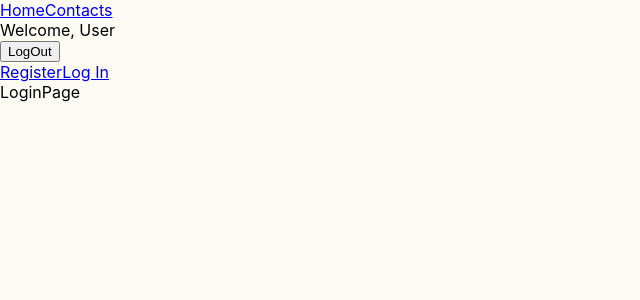
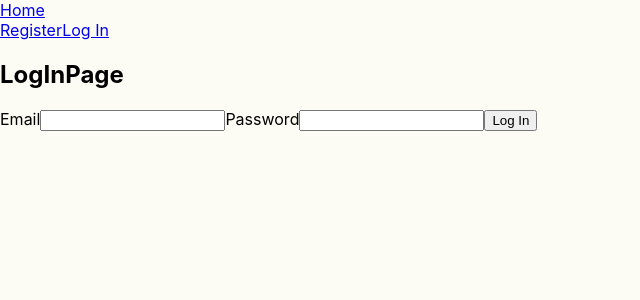
Before and after one commit to YuraBuchak/goit-react-hw-08-phonebook, a React (Create React App) app: page /goit-react-hw-08-phonebook/login in a window 1280 px wide. Shown: the top 300 px of the page, without its empty margins (0-640 px from the left). Built offline with nearby package versions, Linux system fonts and the light colour scheme.

Commit message:
logIn, logOut

```diff
--- a/src/api/api.js
+++ b/src/api/api.js
@@ -16,6 +16,18 @@ export const registerUser = async credentials => {
   return data;
 };
 
+export const loginUser = async credentials => {
+  const { data } = await axios.post('/users/login', credentials);
+  setAuthHeader(data.token);
+  return data;
+};
+
+export const logoutUser = async () => {
+  const { data } = await axios.post('/users/logout');
+  clearAuthHeader();
+  return data;
+};
+
 export const fetchContacts = async () => {
   const { data } = await axios.get('/contacts');
   return data;
--- a/src/components/FormLogin/FormLogin.jsx
+++ b/src/components/FormLogin/FormLogin.jsx
@@ -0,0 +1,31 @@
+import { useDispatch } from 'react-redux';
+import { logInThunk } from 'redux/thunk/authThunk';
+
+export const FormLogin = () => {
+  const dispatch = useDispatch();
+
+  const handleSubmitLogin = event => {
+    event.preventDefault();
+    const form = event.currentTarget;
+    dispatch(
+      logInThunk({
+        email: form.elements.email.value,
+        password: form.elements.password.value,
+      })
+    );
+  };
+
+  return (
+    <form onSubmit={handleSubmitLogin} autoComplete="on">
+      <label>
+        Email
+        <input type="email" name="email" />
+      </label>
+      <label>
+        Password
+        <input type="password" name="password" />
+      </label>
+      <button type="submit">Log In</button>
+    </form>
+  );
+};
--- a/src/components/FormRegister/FormRegister.jsx
+++ b/src/components/FormRegister/FormRegister.jsx
@@ -7,11 +7,6 @@ export const FormRegister = () => {
   const handleSubmitRegister = event => {
     event.preventDefault();
     const form = event.currentTarget;
-    // console.log({
-    //   name: form.elements.name.value,
-    //   email: form.elements.email.value,
-    //   password: form.elements.password.value,
-    // });
 
     dispatch(
       registerThunk({
--- a/src/components/Header/Header.jsx
+++ b/src/components/Header/Header.jsx
@@ -1,13 +1,15 @@
 import { AuthNav } from 'components/AuthNav/AuthNav';
 import { Navigation } from 'components/Navigation/Navigation';
 import { UserMenu } from 'components/UserMenu/UserMenu';
+import { useSelector } from 'react-redux';
+import { selectIsLoggedIn } from 'redux/selectors';
 
 export const Header = () => {
+  const isLoggedin = useSelector(selectIsLoggedIn);
   return (
     <>
       <Navigation />
-      <UserMenu />
-      <AuthNav />
+      {isLoggedin ? <UserMenu /> : <AuthNav />}
     </>
   );
 };
--- a/src/components/Navigation/Navigation.jsx
+++ b/src/components/Navigation/Navigation.jsx
@@ -1,10 +1,13 @@
+import { useSelector } from 'react-redux';
 import { NavLink } from 'react-router-dom';
+import { selectIsLoading } from 'redux/selectors';
 
 export const Navigation = () => {
+  const isLoggedin = useSelector(selectIsLoading);
   return (
     <nav>
       <NavLink to="/">Home</NavLink>
-      <NavLink to="/contacts">Contacts</NavLink>
+      {isLoggedin && <NavLink to="/contacts">Contacts</NavLink>}
     </nav>
   );
 };
--- a/src/components/UserMenu/UserMenu.jsx
+++ b/src/components/UserMenu/UserMenu.jsx
@@ -1,8 +1,16 @@
+import { useDispatch, useSelector } from 'react-redux';
+import { selectUser } from 'redux/selectors';
+import { logOutThunk } from 'redux/thunk/authThunk';
+
 export const UserMenu = () => {
+  const dispatch = useDispatch();
+  const user = useSelector(selectUser);
   return (
     <div>
-      <div> Welcome, User </div>
-      <button type="button">LogOut</button>
+      <div> Welcome, {user.name} </div>
+      <button type="button" onClick={() => dispatch(logOutThunk())}>
+        LogOut
+      </button>
     </div>
   );
 };
--- a/src/pages/LoginPage.jsx
+++ b/src/pages/LoginPage.jsx
@@ -1,3 +1,10 @@
+import { FormLogin } from 'components/FormLogin/FormLogin';
+
 export const LoginPage = () => {
-  return <div>LoginPage</div>;
+  return (
+    <div>
+      <h2>LogInPage</h2>
+      <FormLogin />
+    </div>
+  );
 };
--- a/src/redux/authorization/authSlice.js
+++ b/src/redux/authorization/authSlice.js
@@ -1,4 +1,4 @@
-import { registerThunk } from 'redux/thunk/authThunk';
+import { logInThunk, logOutThunk, registerThunk } from 'redux/thunk/authThunk';
 
 const { createSlice } = require('@reduxjs/toolkit');
 
@@ -9,17 +9,36 @@ export const initialState = {
   isRefreshing: false,
 };
 
+export const handleFulfilledRegistration = (state, { payload }) => {
+  state.user = payload.user;
+  state.token = payload.token;
+  state.isLoggedIn = true;
+};
+
+export const handleFulfilledLogin = (state, { payload }) => {
+  state.user = payload.user;
+  state.token = payload.token;
+  state.isLoggedIn = true;
+};
+
+export const handleFulfilledLogout = state => {
+  state.user = { name: null, email: null };
+  state.token = null;
+  state.isLoggedIn = false;
+};
+
 export const authSlice = createSlice({
   name: 'auth',
   initialState,
   extraReducers: builder =>
     builder
-      .addCase(registerThunk.fulfilled, (state, { payload }) => {
-        state.user = payload.user;
-        state.token = payload.token;
-        state.isLoggedIn = true;
-      })
-      .addCase(registerThunk.rejected, (state, action) => state),
+      .addCase(registerThunk.fulfilled, handleFulfilledRegistration)
+      .addCase(logInThunk.fulfilled, handleFulfilledLogin)
+      .addCase(logOutThunk.fulfilled, handleFulfilledLogout)
+      .addMatcher(
+        action => action.type.endsWith('/rejected'),
+        (state, action) => state
+      ),
 });
 
 export const authReducer = authSlice.reducer;
--- a/src/redux/thunk/authThunk.js
+++ b/src/redux/thunk/authThunk.js
@@ -1,5 +1,5 @@
 import { createAsyncThunk } from '@reduxjs/toolkit';
-import { registerUser } from 'api/api';
+import { loginUser, logoutUser, registerUser } from 'api/api';
 
 export const registerThunk = createAsyncThunk(
   'auth/register',
@@ -11,3 +11,25 @@ export const registerThunk = createAsyncThunk(
     }
   }
 );
+
+export const logInThunk = createAsyncThunk(
+  'auth/login',
+  async (credentials, thunkAPI) => {
+    try {
+      return await loginUser(credentials);
+    } catch (error) {
+      return thunkAPI.rejectWithValue(error.message);
+    }
+  }
+);
+
+export const logOutThunk = createAsyncThunk(
+  'auth/logout',
+  async (_, thunkAPI) => {
+    try {
+      return await logoutUser();
+    } catch (error) {
+      return thunkAPI.rejectWithValue(error.message);
+    }
+  }
+);
```
